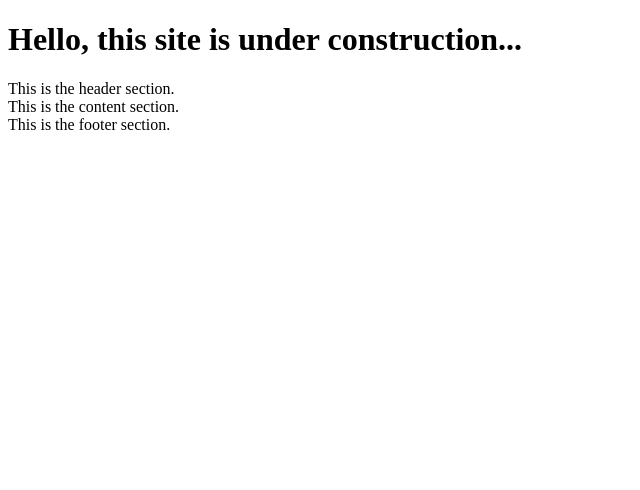
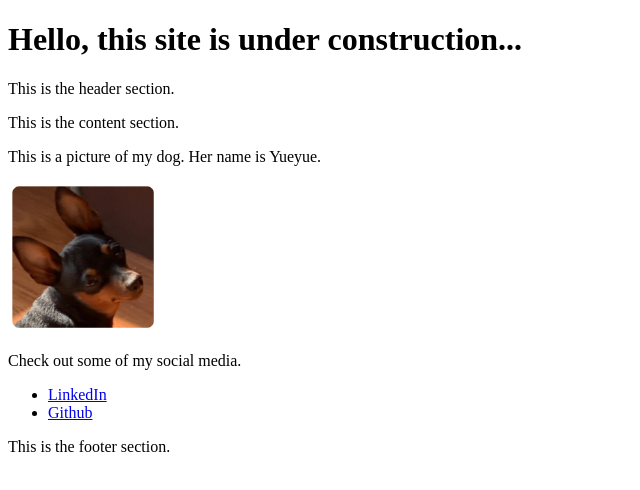
Before and after one commit to harth99/my-portfolio-website, a plain HTML site: page index.html in a window 1280 px wide. Shown: the whole page, without its empty margins (0-640 px from the left). Drawn offline with Linux system fonts and the light colour scheme.

Commit message:
added my dog's photo

```diff
--- a/index.html
+++ b/index.html
@@ -8,12 +8,21 @@
 </head>
 <body>
   <h1>Hello, this site is under construction...</h1>
+
   <header>
     This is the header section.
   </header>
 
   <article>
-    This is the content section.
+    <p>This is the content section.</p>
+    <p>This is a picture of my dog. Her name is Yueyue.</p>
+    <img src="./img/yueyue.png" width="150">
+
+    <p>Check out some of my social media.</p>
+    <ul>
+      <li><a href="https://www.linkedin.com/in/jiayu0517/" target="_blank">LinkedIn</a></li>
+      <li><a href="https://github.com/Jiayu0517">Github</a></li>
+    </ul>
   </article>
 
   <footer>
```
Also changed, not shown: img/yueyue.png (added), 1 other file.
